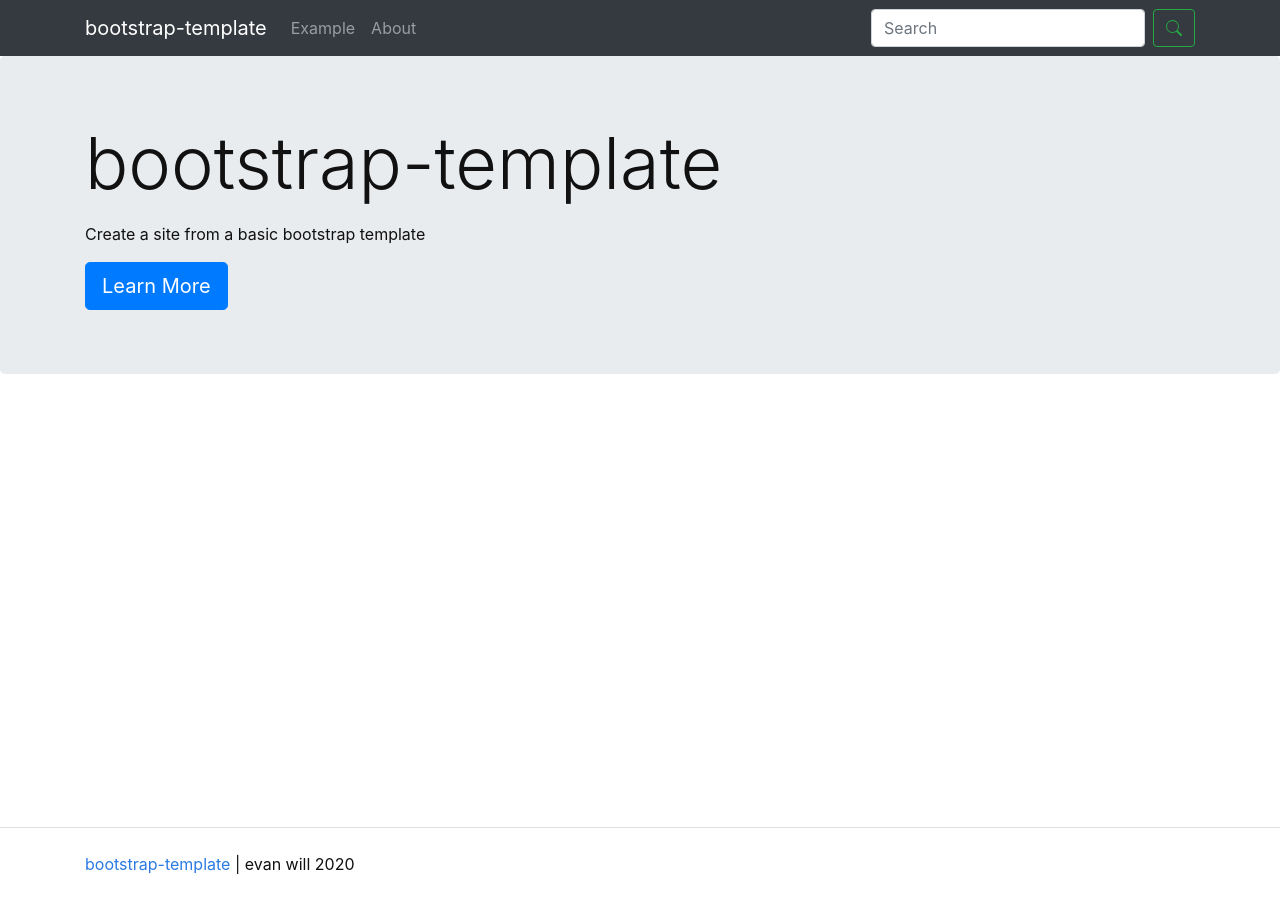
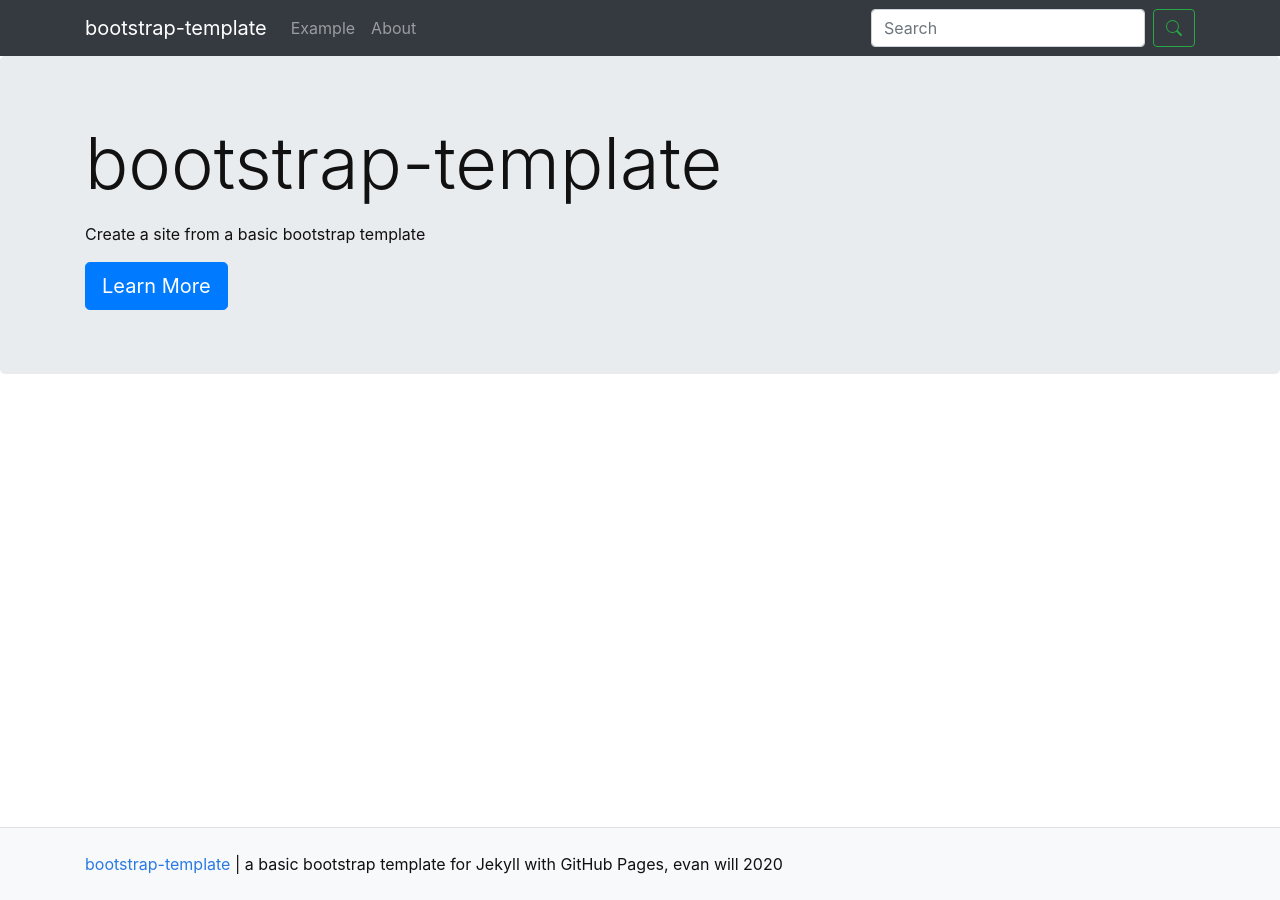
Before and after one commit to thecdil/bootstrap-template, a Jekyll site: the page built from pages/index.md, in a window 1280 px wide. Built offline with Jekyll 4.4.1, drawn with Linux system fonts in a browser that asks for light colours.

Commit message:
tweak footer

```diff
--- a/_config.yml
+++ b/_config.yml
@@ -10,7 +10,7 @@
 # SITE SETTINGS
 #
 title: bootstrap-template
-description: "basic bootstrap template for Jekyll with GitHub Pages"
+description: "a basic bootstrap template for Jekyll with GitHub Pages"
 year: 2020
 author: evan will
 # add search box to navbar, true/false
--- a/_includes/template/footer.html
+++ b/_includes/template/footer.html
@@ -1,5 +1,5 @@
-<footer class="mt-auto border-top">
-    <div class="container my-4 ">
-        <p><a href="{{ '/' | relative_url }}">{{ site.title }}</a> | {{ site.author }} {{ site.year }}</p>
+<footer class="mt-auto border-top bg-light">
+    <div class="container my-4">
+        <p><a href="{{ '/' | relative_url }}">{{ site.title }}</a> | {{ site.description }}, {{ site.author }} {{ site.year }}</p>
     </div>
 </footer>
```
